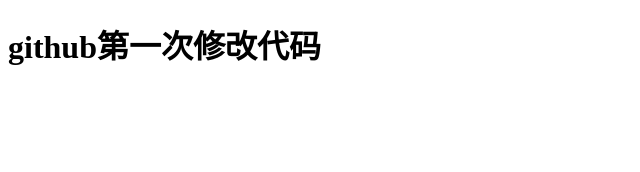
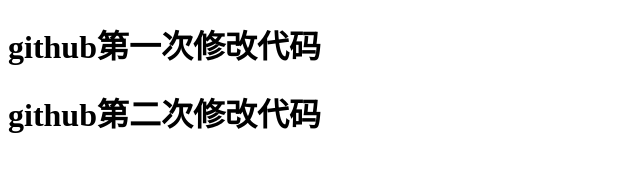
Before and after one commit to lkpanda/gz2184_github, a plain HTML site: page index.html in a window 1280 px wide. Shown: the whole page, without its empty margins (0-640 px from the left). Drawn offline with Linux system fonts and the light colour scheme.

Commit message:
小王修改了代码

```diff
--- a/index.html
+++ b/index.html
@@ -10,6 +10,7 @@
 
 <body>
     <h1>github第一次修改代码</h1>
+    <h1>github第二次修改代码</h1>
 </body>
 
 </html>
```
